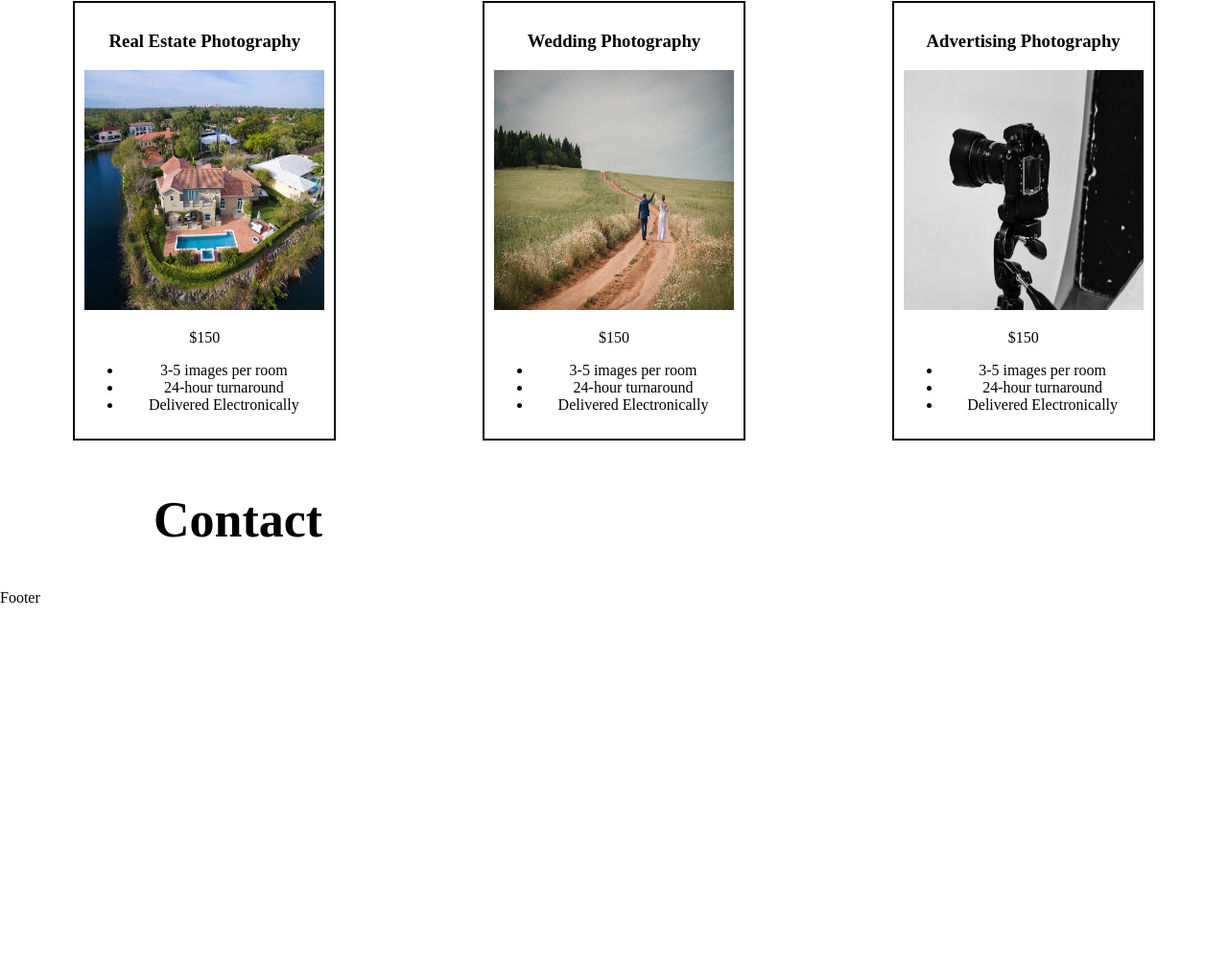
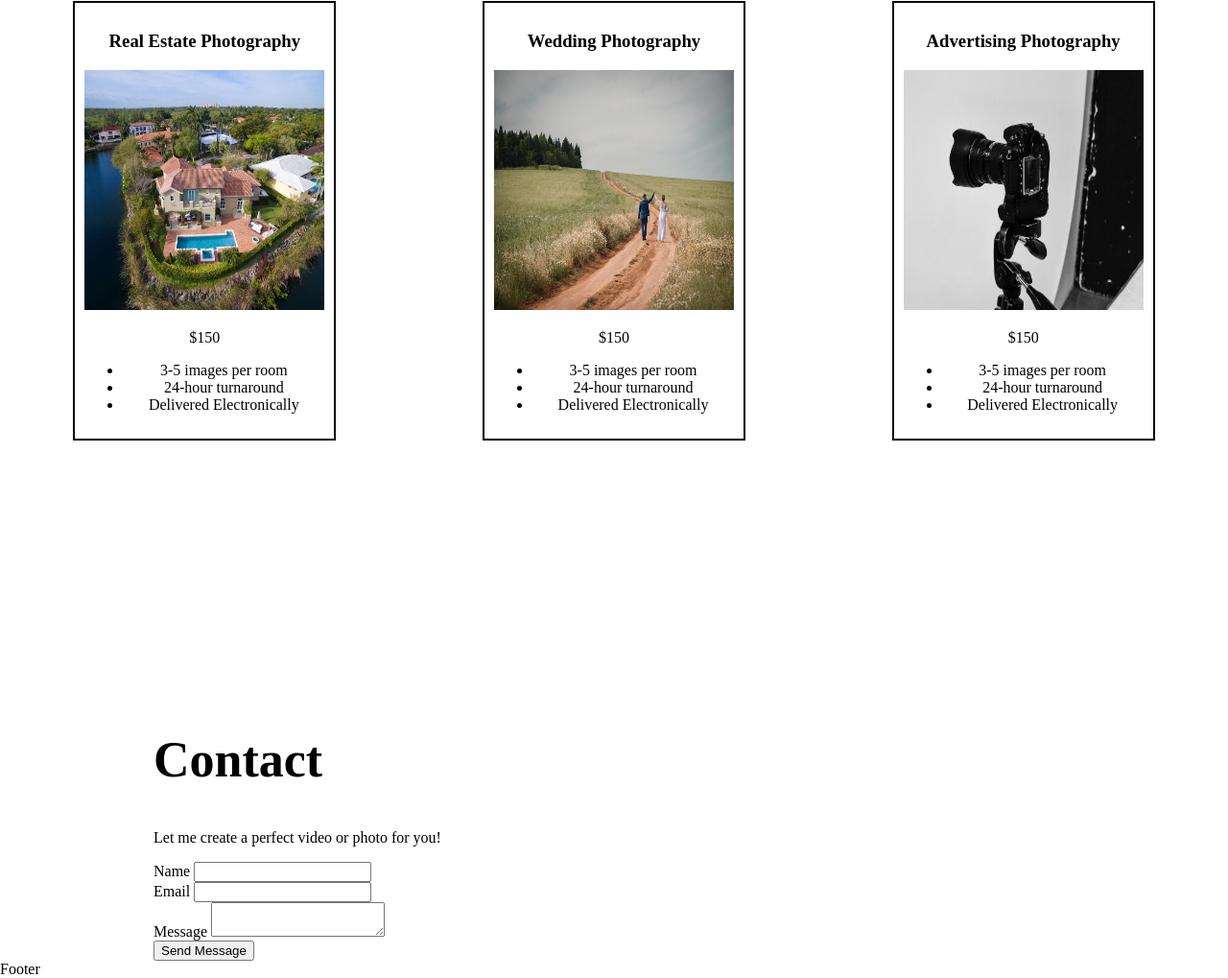
Before and after one commit to JordanDJensen/vs-assignments, a plain HTML site: page level_1/projects/business-time/index.html in a window 1280 px wide. Shown: the part 1954-2973 px from the top of the page at 96% size. Before the commit the page ends 2586 px from the top, so only its background shows below. Drawn offline with Linux system fonts and the light colour scheme.

Commit message:
Working on Contact section

```diff
--- a/level_1/projects/business-time/index.html
+++ b/level_1/projects/business-time/index.html
@@ -8,6 +8,7 @@
        <div class="container">
             <div class="header">
                 <div class="title">
+
                     <header>Drone Flying Business</header>
                 </div>
 
@@ -84,12 +85,29 @@
 
             <section class="contact">
                 <h1>Contact</h1>
-                <section></section>
+                <p>Let me create a perfect video or photo for you!</p>
+                <section >
+                    <article></article>
+                    <article></article>
+                    <article></article>
+                </section>
                 <section>
                     <form>
+                        <label>Name</label>
+                        <input/>
+                        <br>
+                        <label>Email</label>
+                        <input  />
+                        <br>
 
+                        <label>Message</label>
+
+                        <textarea></textarea>
+                        <br>
+                        <button>Send Message</button>
                     </form>
                 </section>
+
             </section>
 
             <footer>Footer</footer>
--- a/level_1/projects/business-time/style.css
+++ b/level_1/projects/business-time/style.css
@@ -76,9 +76,6 @@ a:visited{
    width: 300px;
 }
 
-.contact{
-    grid-column: 2/8;
-}
 
 footer{
     grid-column: 1/-1;
@@ -112,3 +109,11 @@ img{
     padding: 10px;
 
 }
+
+.contact{
+    grid-column: 2/8;
+}
+
+.contact{
+    margin-top: 250px;
+}
```
